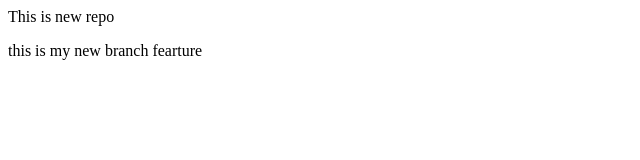
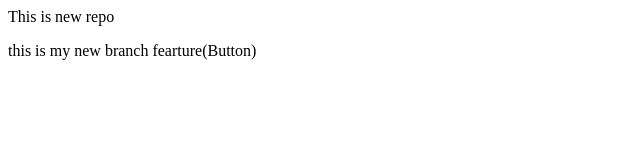
Before and after one commit to shub-kashyap/localrepo, a plain HTML site: page index.html in a window 1280 px wide. Shown: the full height of the page, 0-640 px from the left. Drawn offline with Linux system fonts and the light colour scheme.

```diff
--- a/index.html
+++ b/index.html
@@ -1,2 +1,2 @@
 <p>This is new repo</p>
-<P>this is my new branch fearture</P>
+<P>this is my new branch fearture(Button)</P>
```
